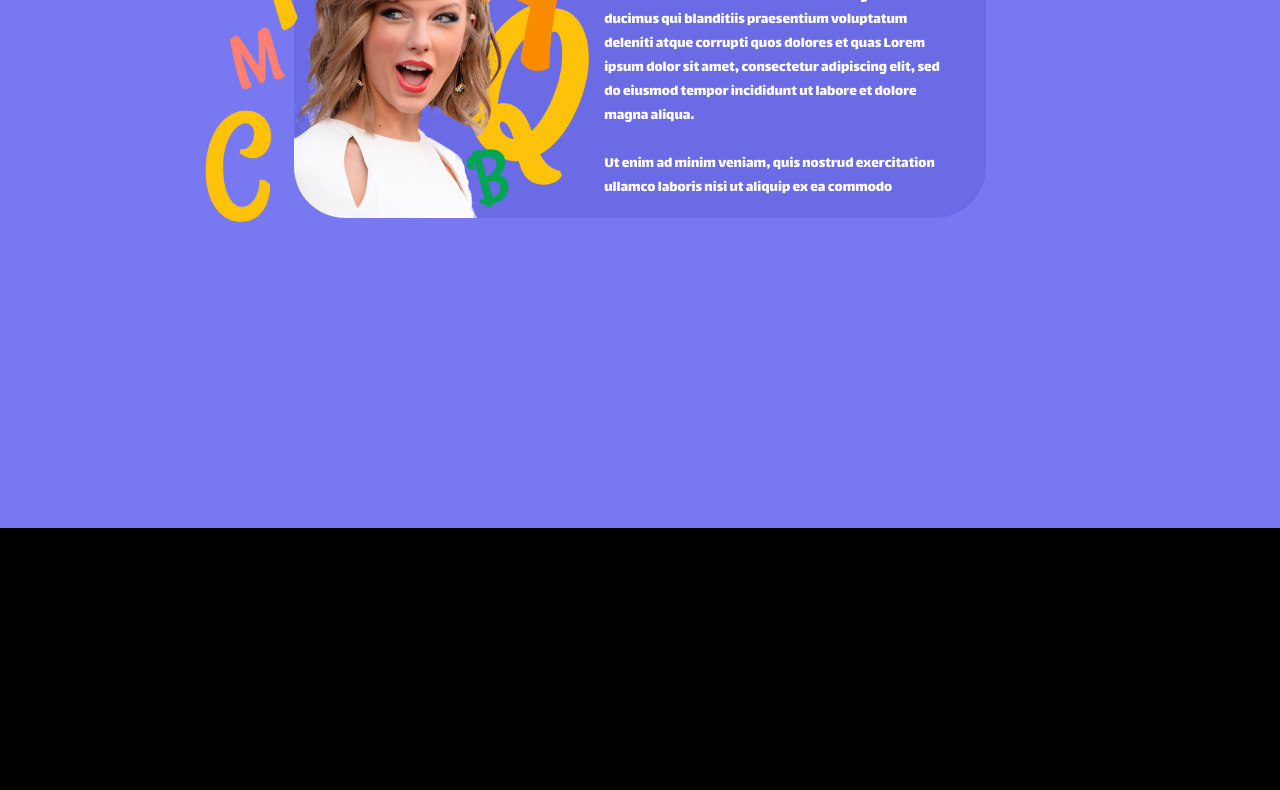
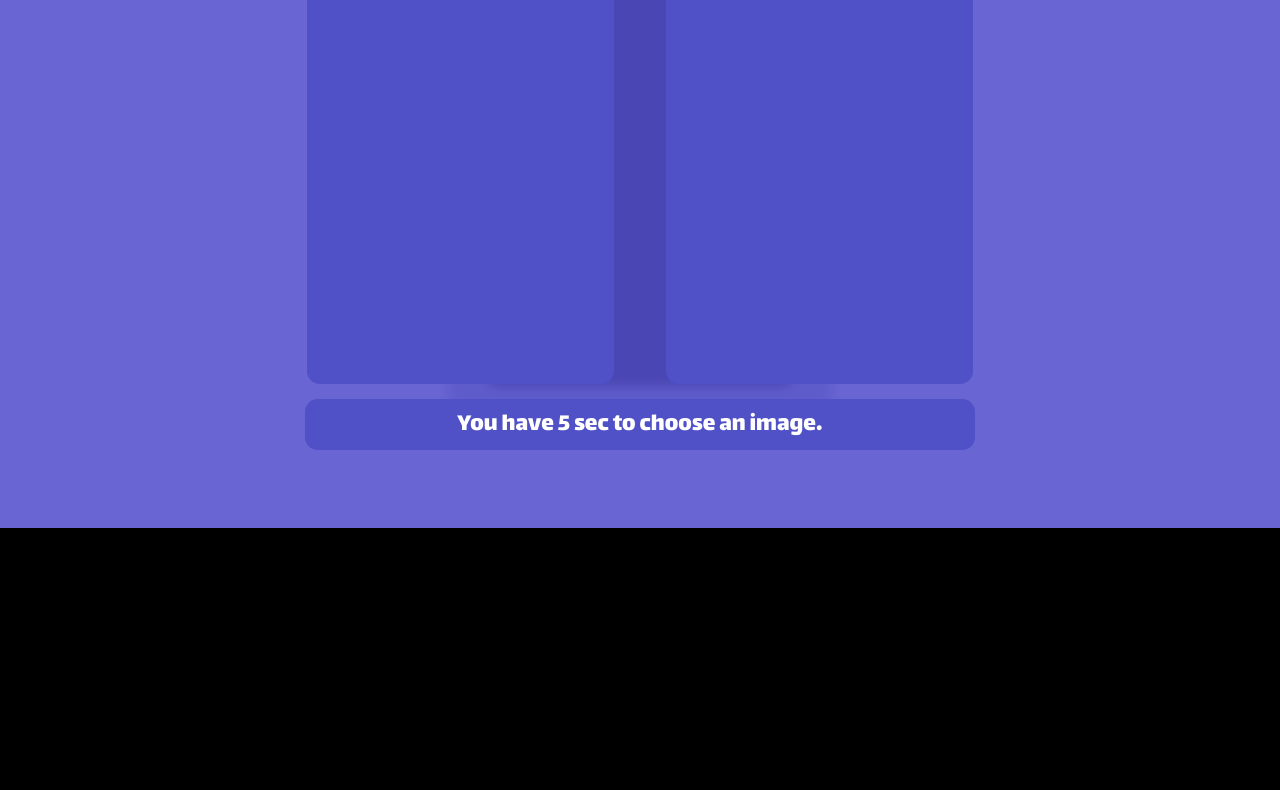
Before and after one commit to hungtamyie/taboo, a website: page client/index.html in a window 1280 px wide. Shown: the part 232-1022 px from the top of the page. Before the commit the page ends 800 px from the top, so only its background shows below. Drawn offline with nearby package versions, Linux system fonts and the light colour scheme; no server answers.

Commit message:
added overlay

```diff
--- a/client/index.html
+++ b/client/index.html
@@ -60,13 +60,16 @@
                     </div>
                     <div class="relative_anchor"><img class="shush_girl" src="./images/shushgirl.png"></div>
                 </div>
-                <!--Third page-->
+                <!--Game Window-->
                 <div id="gameWindow">
                     <div class="team1">Team 1</div>
                     <div class="team2">Team 2</div><br>
-                    <div class="box"></div>
+                    <div class="box"><div class= "imageBox"></div></div>
                 </div>
-                <!--Third page-->
+                <!--Selection Overlay-->
+                    <div id="selectionOverlay" class="blur"><div class= "imageChoice1"></div><div class= "imageChoice2"></div><div class= "youHave5Sec"><div>You have 5 sec to choose an image.</div></div>
+                    </div>
+                <!--Lobby Window-->
                 <div id="lobbyWindow">
                     <div class="rules_container flex">
                         <div class="taylor_swift_container">
--- a/client/styles/gamepage.css
+++ b/client/styles/gamepage.css
@@ -3,7 +3,7 @@
     height: 100%;
     text-align: center;
     background: #7879F1;
-    display: none;
+    display: block;
 }
 .team1 {
     color: #614C17;
@@ -35,6 +35,54 @@
     background-color: #6A6BE5;
     margin-top: 20rem;
     border-radius: 5rem;
-    width: 250rem;
+    text-align: center;
+    width: 150rem;
     height: 200rem;
 }
+.imageBox {
+    width: 120rem;
+    height: 180rem;
+    margin-top: 10rem;
+    background: #5050c7;
+    border-radius: 5rem;
+}
+.blur {
+    width: 100%;
+    height: 100%;
+    top: -100%;
+    z-index: 200;
+    position: relative;
+    text-align: center;
+    background: rgba(53, 34, 105, 0.212);
+    backdrop-filter: blur(2rem);
+}
+.imageChoice1 {
+    width: 120rem;
+    height: 180rem;
+    margin-top: 45rem;
+    margin-left: 100rem;
+    margin-right: 10rem;
+    background: #5050c7;
+    border-radius: 5rem;
+}
+.imageChoice2 {
+    width: 120rem;
+    height: 180rem;
+    margin-top: 45rem;
+    margin-left: 10rem;
+    margin-right: 100rem;
+    background: #5050c7;
+    border-radius: 5rem;
+}
+.youHave5Sec {
+    width: 262rem;
+    height: 20rem;
+    background: #5050c7;
+    border-radius: 5rem;
+    font-family: 'Lalezar', cursive;
+}
+.youHave5Sec > div {
+    line-height:21rem;
+    color: white;
+    vertical-align:middle;
+}
--- a/client/styles/lobbypage.css
+++ b/client/styles/lobbypage.css
@@ -1,7 +1,7 @@
 #lobbyWindow {
     text-align: center;
     background: #7879F1;
-    display: block;
+    display: none;
 }
 
 .rules_container {
--- a/client/styles/universal.css
+++ b/client/styles/universal.css
@@ -73,6 +73,7 @@ input:focus, input.form-control:focus {
 
 .relative_anchor {
     width: 0px;
+    display: inline-block;
     height: 0px;
     position: relative;
 }
@@ -92,6 +93,7 @@ input:focus, input.form-control:focus {
 
 .top_container {
     width: 0px;
+    z-index: 100;
     height: 0px;
     position: absolute;
 }
```
Also changed, not shown: 1 other file.
